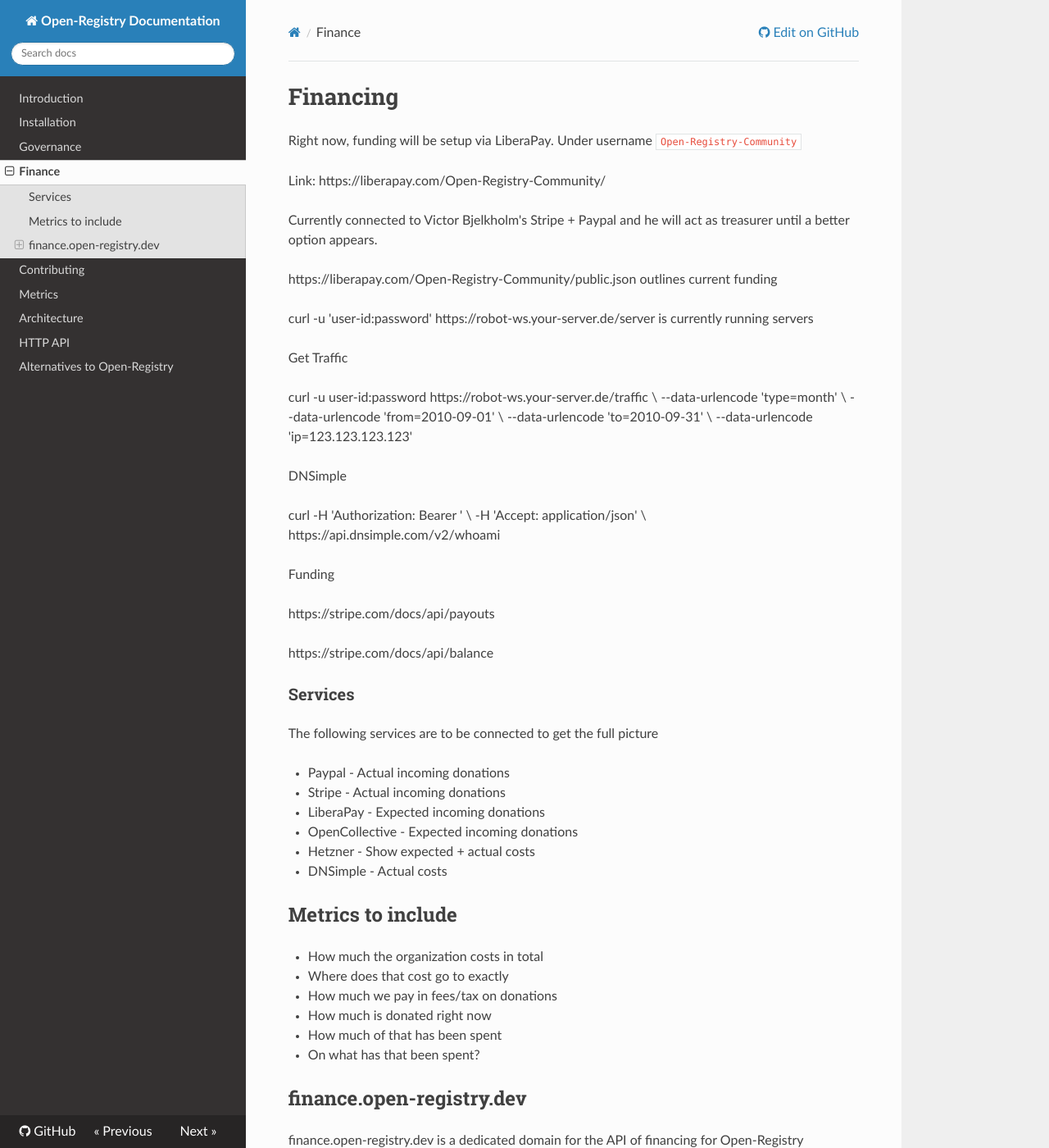
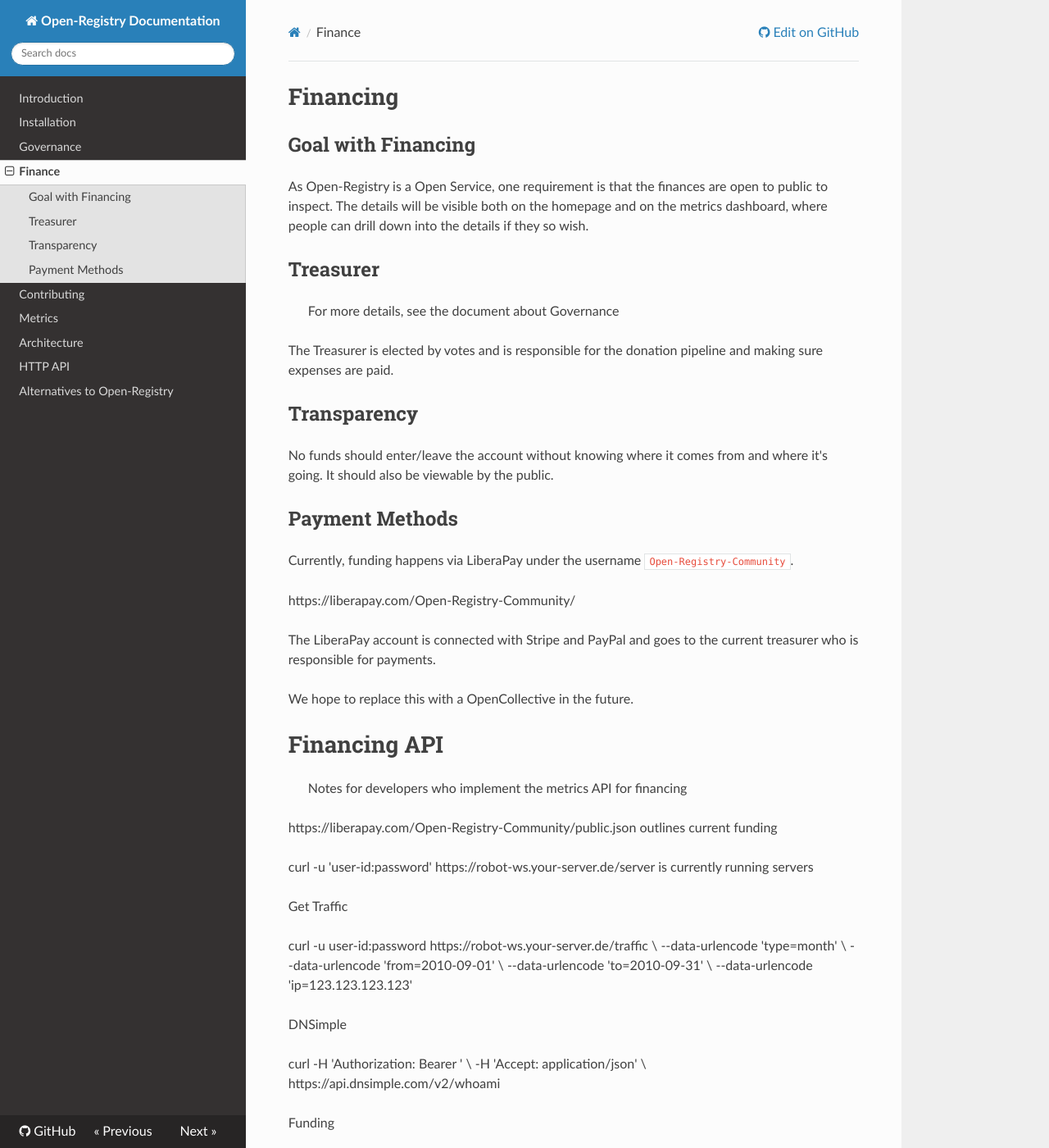
Before and after one commit to open-services/open-registry, an MkDocs documentation site: the page built from docs/financing.md, in a window 1280 px wide and 1400 px high. Shown: the whole window at 82% size. Built offline with MkDocs 1.6.1, drawn with Linux system fonts in a browser that asks for light colours; nearby versions of some CDN libraries; some of the changed text lies outside the part shown.

Commit message:
More details about the financing
License: MIT
Signed-off-by: Victor Bjelkholm <git@victor.earth>

```diff
--- a/docs/financing.md
+++ b/docs/financing.md
@@ -1,11 +1,37 @@
 # Financing
 
-Right now, funding will be setup via LiberaPay. Under username `Open-Registry-Community`
+## Goal with Financing
 
-Link: https://liberapay.com/Open-Registry-Community/
+As Open-Registry is a Open Service, one requirement is that the finances are
+open to public to inspect. The details will be visible both on the homepage
+and on the metrics dashboard, where people can drill down into the details if
+they so wish.
 
-Currently connected to Victor Bjelkholm's Stripe + Paypal and he will act as
-treasurer until a better option appears.
+## Treasurer
+> For more details, see the document about Governance
+
+The Treasurer is elected by votes and is responsible for the donation pipeline
+and making sure expenses are paid.
+
+## Transparency
+
+No funds should enter/leave the account without knowing where it comes from and
+where it's going. It should also be viewable by the public.
+
+## Payment Methods
+
+Currently, funding happens via LiberaPay under the username `Open-Registry-Community`.
+
+https://liberapay.com/Open-Registry-Community/
+
+The LiberaPay account is connected with Stripe and PayPal and goes to the current
+treasurer who is responsible for payments.
+
+We hope to replace this with a OpenCollective in the future.
+
+# Financing API
+
+> Notes for developers who implement the metrics API for financing
 
 https://liberapay.com/Open-Registry-Community/public.json outlines current funding
 
@@ -31,9 +57,9 @@ https://stripe.com/docs/api/payouts
 
 https://stripe.com/docs/api/balance
 
-### Services
+### Possible Services
 
-The following services are to be connected to get the full picture
+The following services are to be connected to get the full picture of the financing
 
 - Paypal - Actual incoming donations
 - Stripe - Actual incoming donations
```
